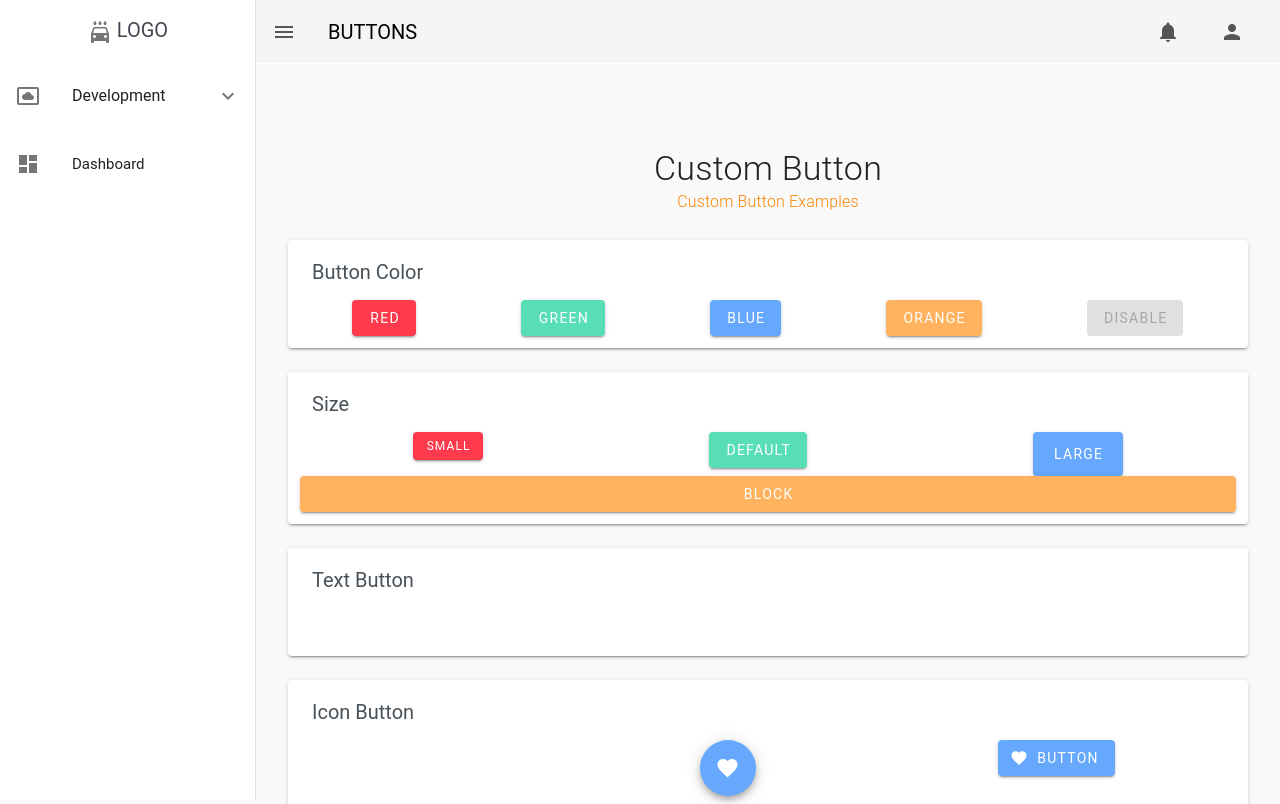
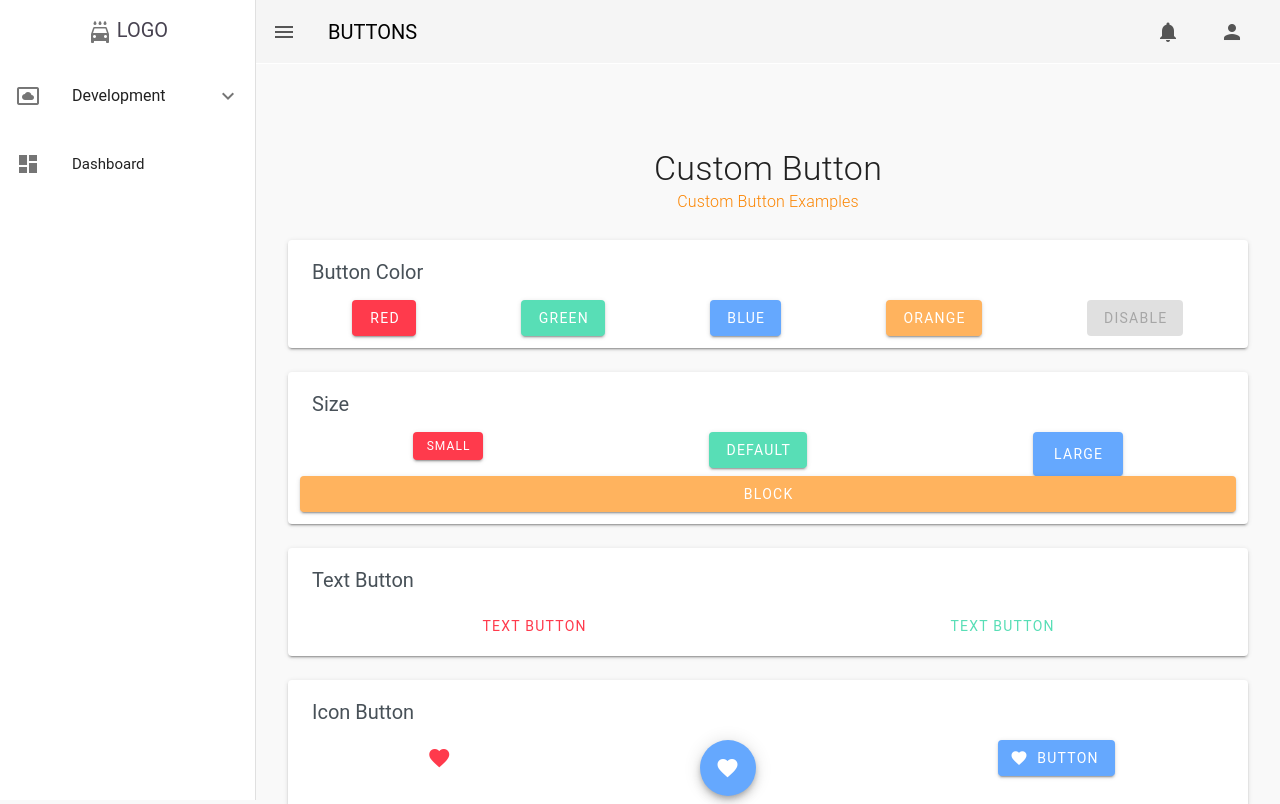
Before and after one commit to SSongEY/VueTest, a Vue app: page /buttons in a window 1280 px wide. Shown: the top 804 px of the page. Built offline with nearby package versions, Linux system fonts and the light colour scheme; the HTML template or start-up script is replaced by a standard one.

Commit message:
custom btn 버그 수정

```diff
--- a/src/components/CBtn.vue
+++ b/src/components/CBtn.vue
@@ -1,7 +1,7 @@
 <template>
     <v-btn
         @click="clicked($event)"
-        class="white--text font-weight-regular"
+        class="font-weight-regular"
         :class="classes"
 
         :disabled="disabled"
@@ -85,5 +85,12 @@ export default {
             this.$emit('click', e);
         }
     },
+    created() {
+        if(this.text || this.icon || this.outlined) {
+            this.classes = `${this.color}--text ${this.classes}`
+        } else {
+            this.classes = `white--text  ${this.classes}`
+        }
+    }
 }
 </script>
```
